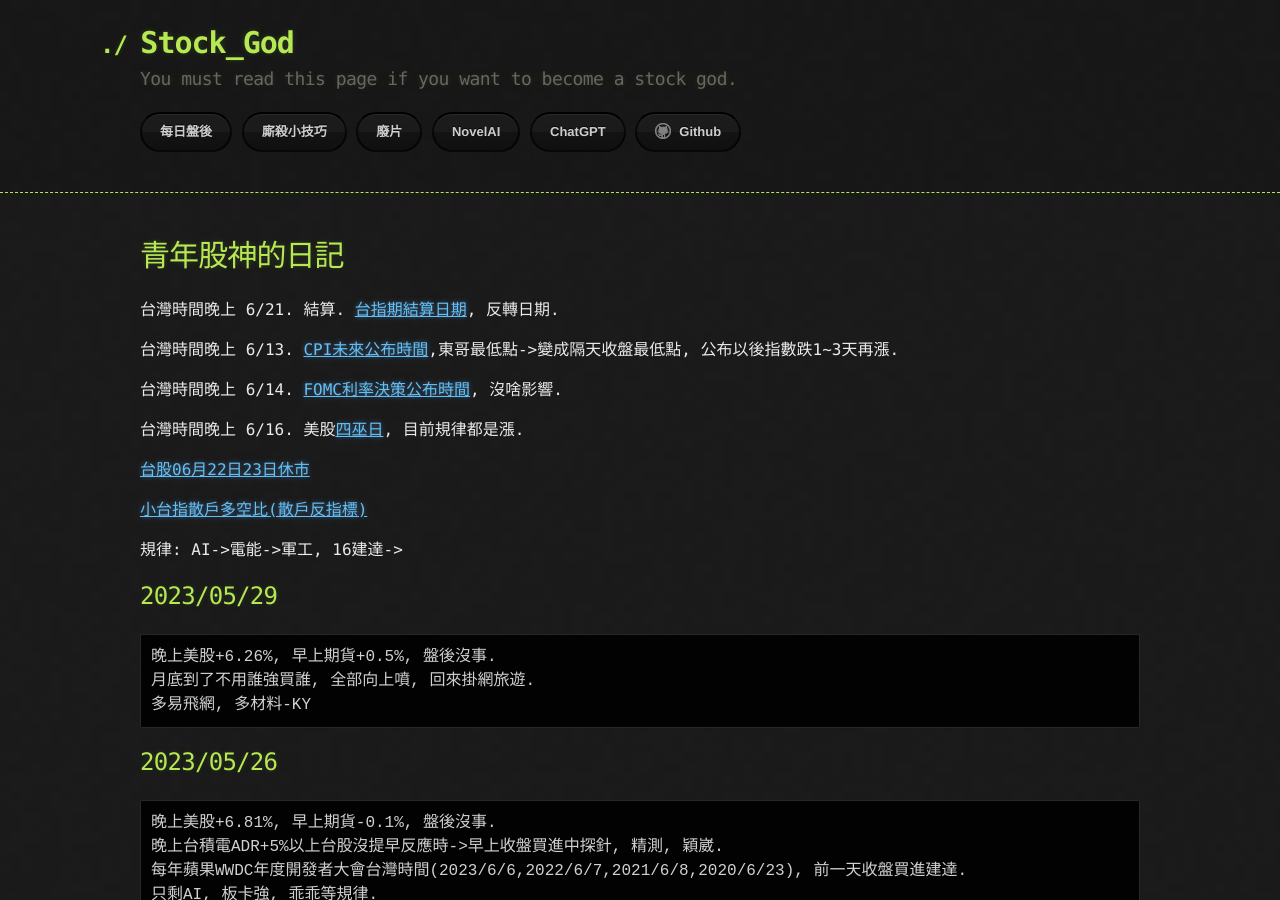
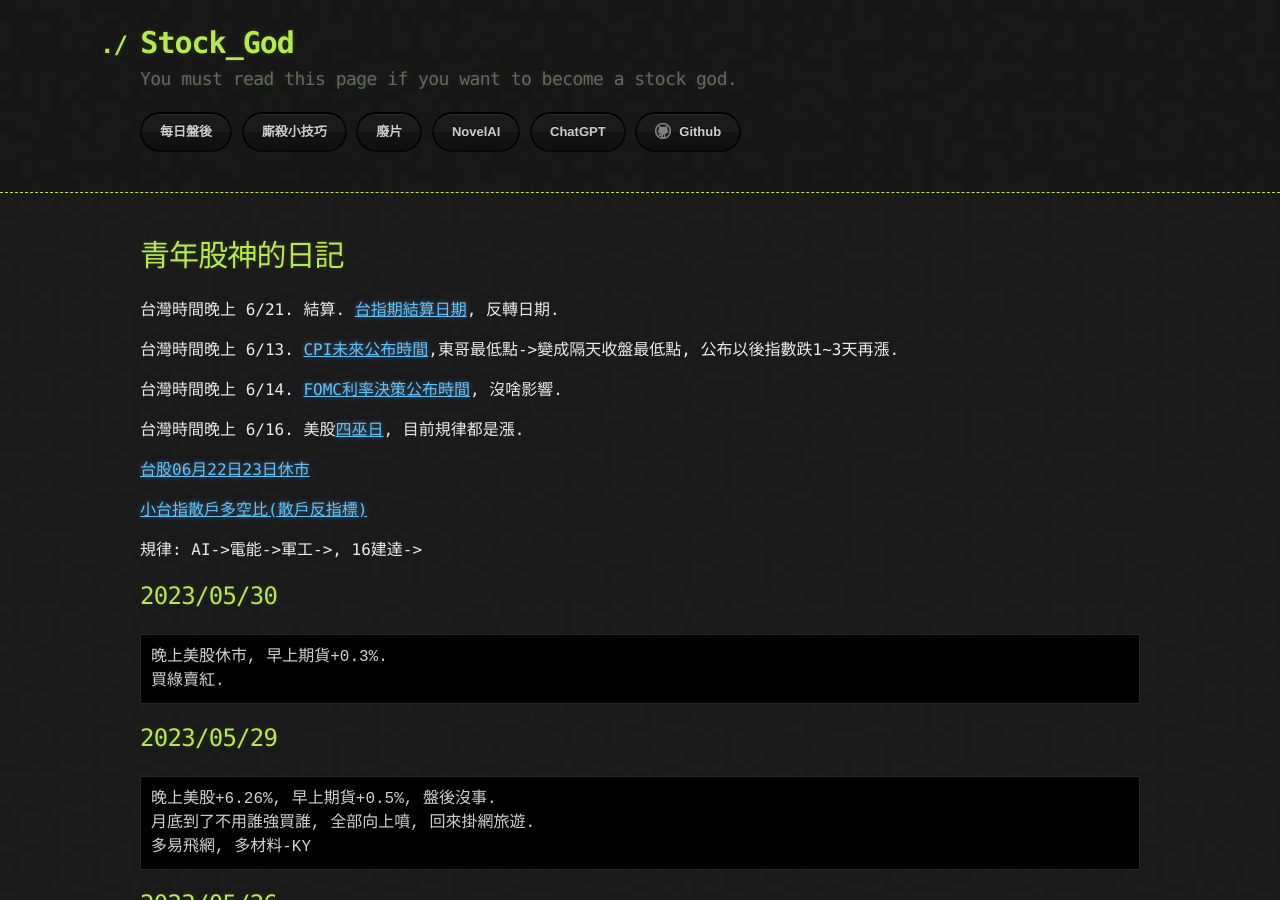
Before and after one commit to lepg5487/Stock_God, a Jekyll site: the page built from index.md, in a window 1280 px wide and 900 px high. Built offline with Jekyll 4.4.1, drawn with Linux system fonts in a browser that asks for light colours; our own code applies the rules of GitHub Pages for plain Markdown files.

Commit message:
Update index.md

````diff
--- a/index.md
+++ b/index.md
@@ -16,7 +16,13 @@ layout: testlayouts
 
 [小台指散戶多空比(散戶反指標)](https://www.macromicro.me/charts/20069/tw-mtx-long-to-short-ratio-of-individual-player)
 
-規律: AI->電能->軍工, 16建達->
+規律: AI->電能->軍工->, 16建達->
+
+## 2023/05/30
+```
+晚上美股休市, 早上期貨+0.3%.
+買綠賣紅.
+```
 
 ## 2023/05/29
 ```
````
